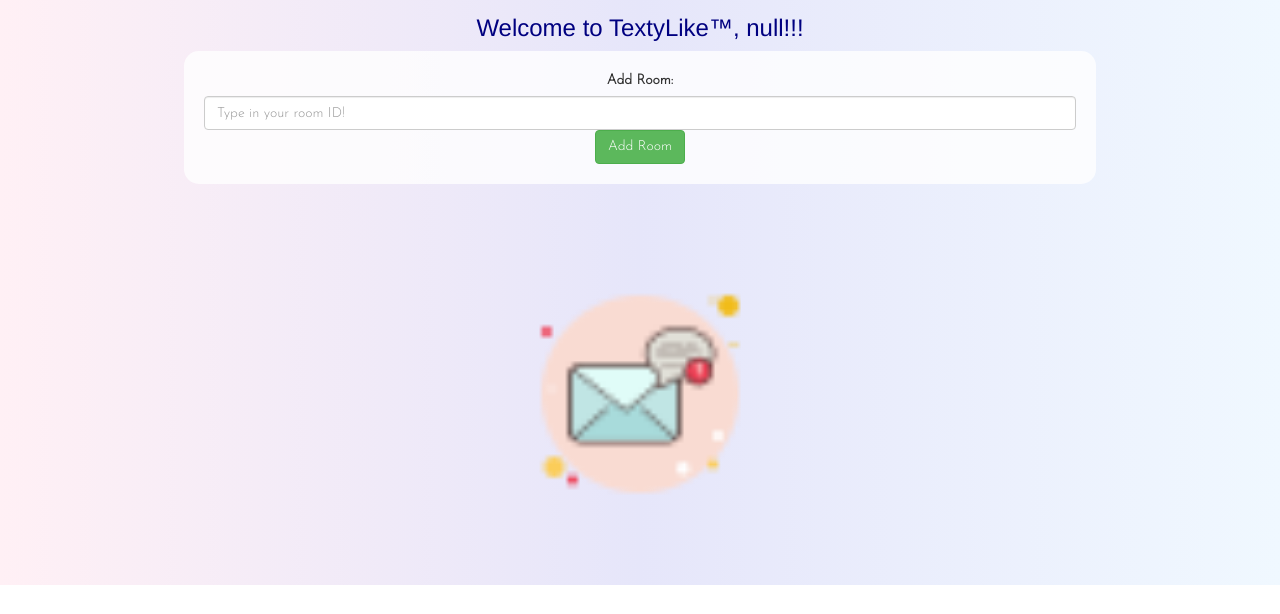
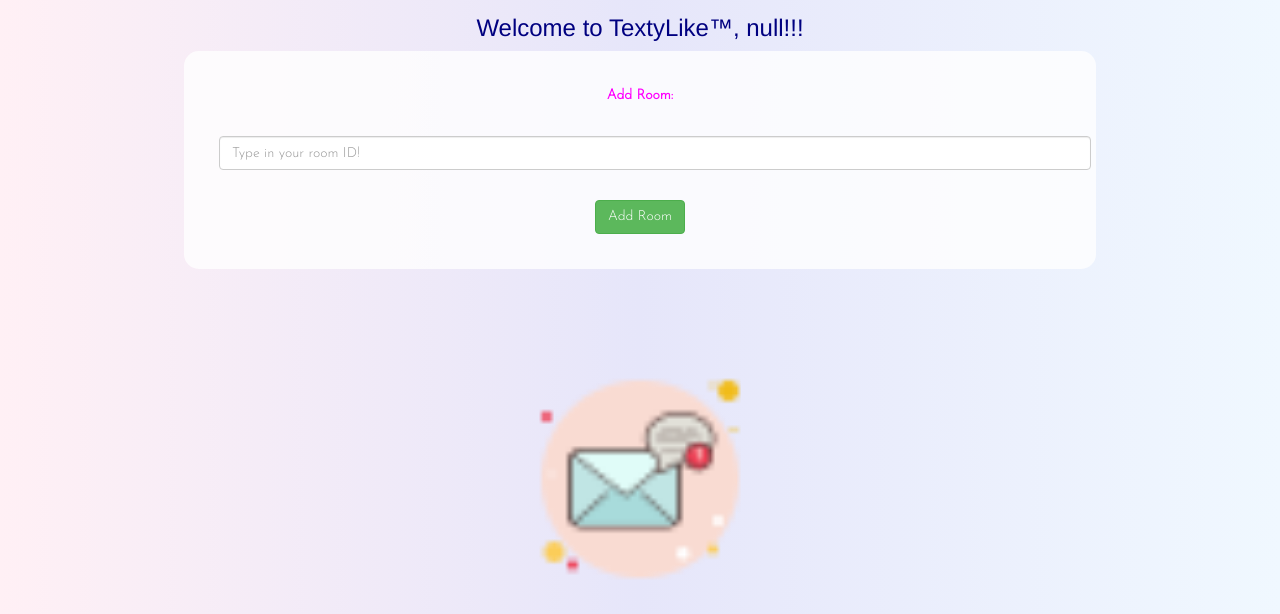
Before and after one commit to GitHub925/C-94, a plain HTML site: page texty_room.html in a window 1280 px wide. Shown: the part 215-829 px from the top of the page. Before the commit the page ends 800 px from the top, so only its background shows below. Drawn offline with nearby package versions, Linux system fonts and the light colour scheme; a web font is replaced by a local one.

Commit message:
Update texty_room.html

```diff
--- a/texty_room.html
+++ b/texty_room.html
@@ -31,9 +31,9 @@
 		</h1>
 		<h3 class="color_white" id="namename"></h3>
 		<div class="form-group input_div_room_page login_div" style="padding: 20px;">
-			<label>Add Room:</label>
-				<input id="roomid" class="form-control" placeholder="Type in your room ID!">
-		<button class="btn btn-success" onclick="addRoom()">Add Room</button>
+			<label style="color: Magenta; margin: 15px;">Add Room:</label>
+				<input id="roomid" class="form-control" placeholder="Type in your room ID!" style="margin: 15px;">
+		<button class="btn btn-success" onclick="addRoom()" style="margin: 15px;">Add Room</button>
 		</div>
 		<sup style="margin-top: 100px;"><br>
 		<img src ="m2.png" style="height:260px; width:260px;">
```
